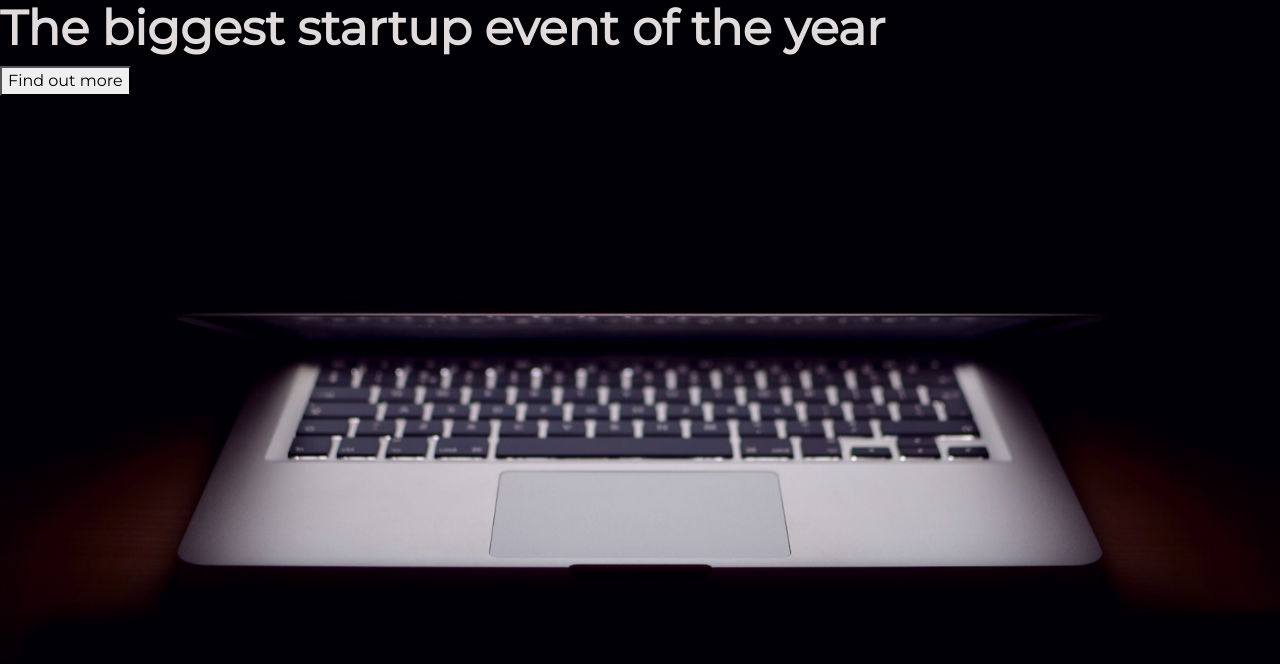
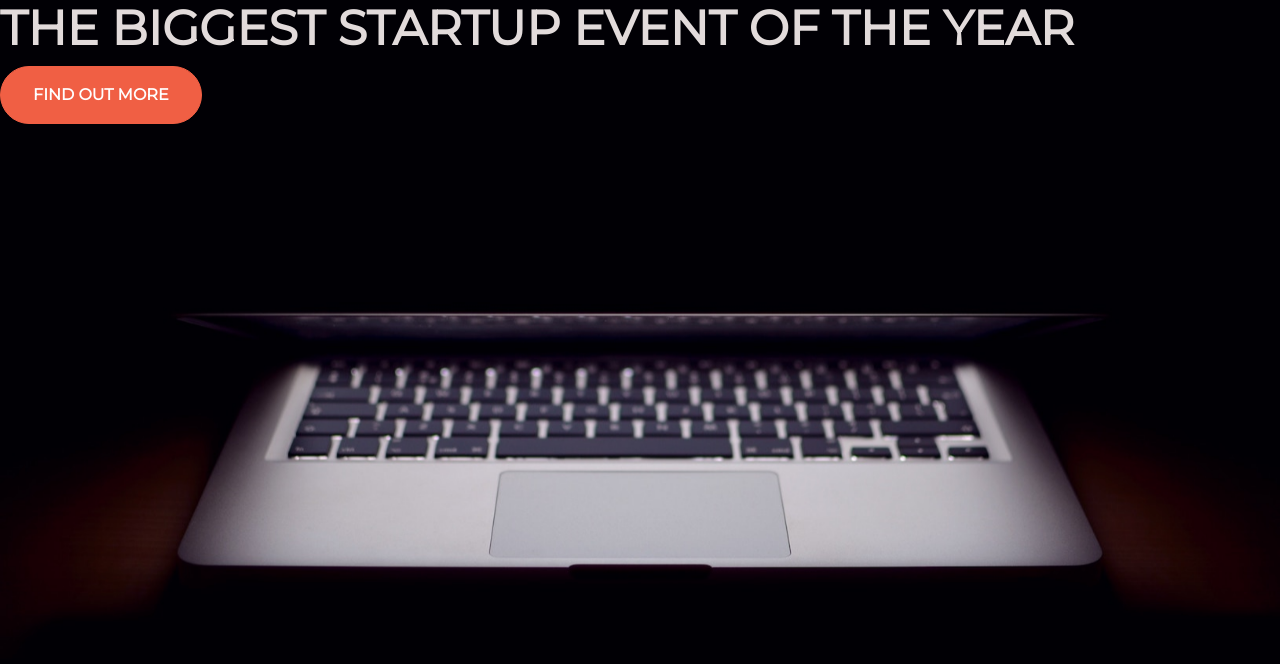
Before and after one commit to karimkhattaby/Startup-Landing-Page, a plain HTML site: page index.html in a window 1280 px wide. Drawn offline with Linux system fonts and the light colour scheme.

Commit message:
Add Button Style

```diff
--- a/index.html
+++ b/index.html
@@ -16,7 +16,7 @@
     <link rel="stylesheet" type="text/css" href="style.css">
   </head>
   <body>
-    <h1> <strong>The biggest startup event of the year</strong></h1>
-    <button>Find out more</button>
+    <h1 class="text-uppercase"><strong>The biggest startup event of the year</strong></h1>
+    <button class="btn btn-primary btn-xl">Find out more</button>
   </body>
 </html>
--- a/style.css
+++ b/style.css
@@ -14,3 +14,25 @@ h1 {
   font-size: 3rem;
   color: #e2dbdb;
 }
+
+.btn {
+  font-weight: 700;
+  border-radius: 300px;
+  text-transform: uppercase;
+}
+
+.btn-primary {
+  background-color: #F05F44;
+  border-color: #F05F44;
+}
+
+.btn-primary:hover {
+  background-color: #EE4b08;
+  border-color: #EE4b08;
+  border-width: 4px;
+}
+
+.btn-xl {
+  padding: 1rem 2rem;
+
+}
```
